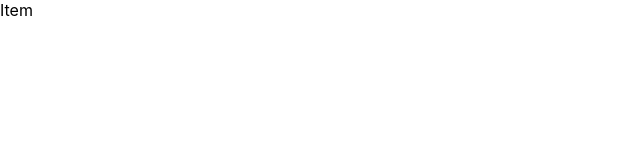
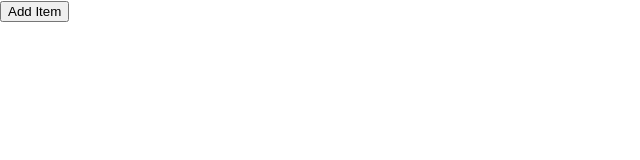
Before and after one commit to ChrisRaven/React-Todolist, a React (Create React App) app: page / in a window 1280 px wide. Shown: the top 160 px of the page, without its empty margins (0-640 px from the left). Built offline with nearby package versions, Linux system fonts and the light colour scheme.

Commit message:
Add basic funcionality. Needs styling and localStorage

```diff
--- a/src/App.js
+++ b/src/App.js
@@ -1,10 +1,76 @@
+import React, {useEffect, useState} from 'react'
 import Item from './Components/Item'
+import ItemForm from './Components/ItemForm'
+
 
 export default function App() {
+  const [formVisible, setFormVisible] = useState(false)
+  const [formValues, setFormValues] = useState({})
+  const [items, setItems] = useState([])
+  const [highestId, setHighestId] = useState(0)
+
+  useEffect(() => {
+    setHighestId(prevHighestId => prevHighestId + 1)
+  }, [items])
+
+
+  function showForm(values) {
+    setFormVisible(true)
+  }
+
+  function hideForm() {
+    setFormVisible(false)
+  }
+
+  function addItem() {
+    setFormValues({})
+    showForm()
+  }
+
+  function addItemConfirm(event, item) {
+    const newItem = {
+      text: item.text,
+      id: highestId
+    }
+    hideForm()
+    setItems(oldItems => [...oldItems, newItem])
+  }
+
+  function removeItem(event, id) {
+    setItems(oldItems => oldItems.filter(item => item.id !== id))
+  }
+
+  function editItem(event, id) {
+    let item = items.filter(item => item.id === id)
+    setFormValues(...item)
+    showForm()
+  }
+
+  function editItemConfirm(event, newItem) {
+    setItems(oldItems => oldItems.map(oldItem => oldItem.id === newItem.id ? newItem : oldItem))
+    hideForm()
+  }
+
+  function showItems() {
+    return items.map(item => <Item
+      key={item.id}
+      values={item}
+      events={{removeItem, editItem}}
+    />)
+  }
+
 
   return (
     <div>
-    <Item />
+      <button onClick={addItem}>Add Item</button>
+      {showItems()}
+      {formVisible && <ItemForm events={{addItemConfirm, editItemConfirm, hideForm}} formValues={formValues} />}
     </div>
-  );
+  )
 }
+
+
+
+// TODO
+// styling
+// localStorage
--- a/src/Components/Item.js
+++ b/src/Components/Item.js
@@ -1,6 +1,10 @@
-export default function Item() {
+export default function Item({values: {id, text}, events: {removeItem, editItem}}) {
 
   return (
-    <div>Item</div>
+    <div id={id}>
+      <div>{text}</div>
+      <button onClick={(event) => removeItem(event, id)}>Remove</button>
+      <button onClick={(event) => editItem(event, id)}>Edit</button>
+    </div>
   )
 }
--- /dev/null
+++ b/src/Components/ItemForm.js
@@ -0,0 +1,22 @@
+export default function ItemForm({events: {addItemConfirm, editItemConfirm, hideForm}, formValues: {id, text}}) {
+  const editing = id !== undefined
+
+  return (
+    <form>
+      <input name="text" id="text" placeholder="Enter item" defaultValue={text}></input>
+      {editing && <button
+        onClick={(event) => editItemConfirm(event, {
+          text: document.getElementById('text').value,
+          id: id
+        })}
+      >Edit</button>}
+
+      {!editing && <button
+        onClick={(event) => addItemConfirm(event, {
+          text: document.getElementById('text').value
+        })}
+      >Add</button>}
+      <button onClick={hideForm}>Close</button>
+    </form>
+  )
+}
```
